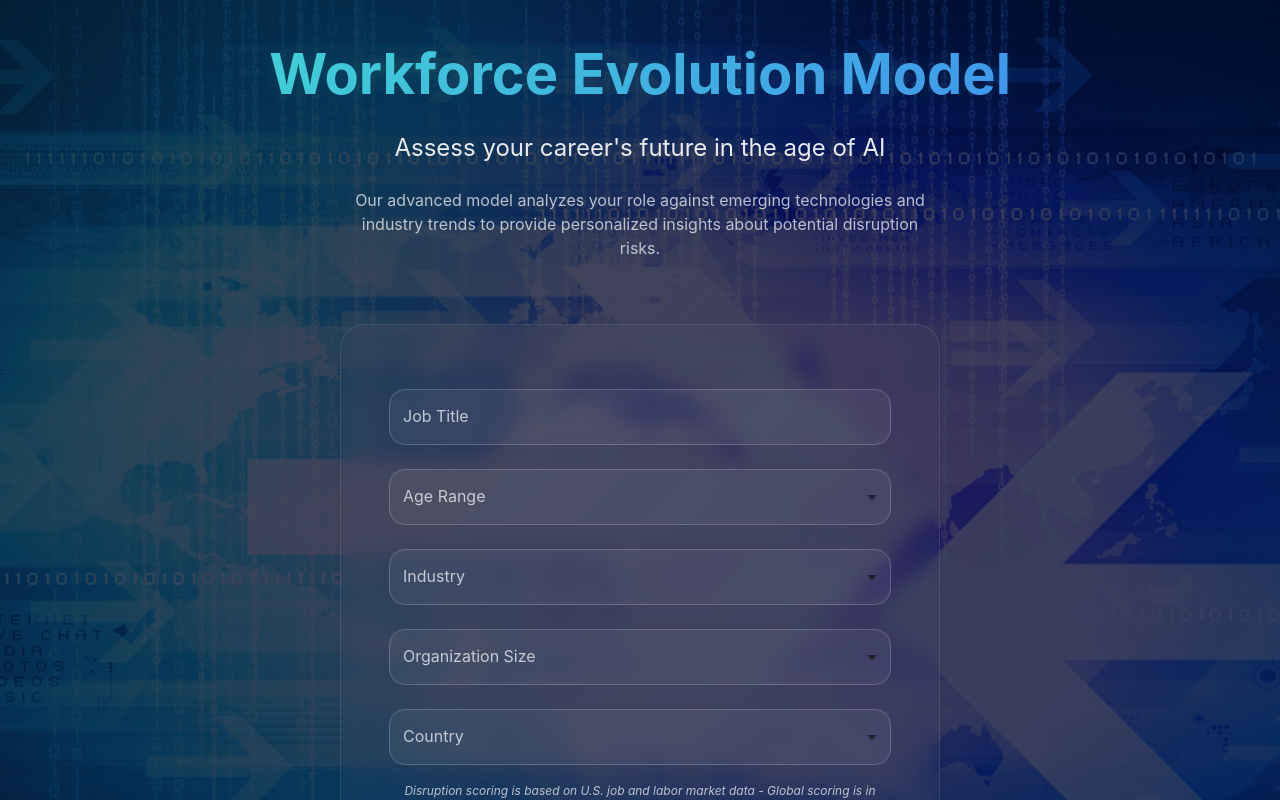
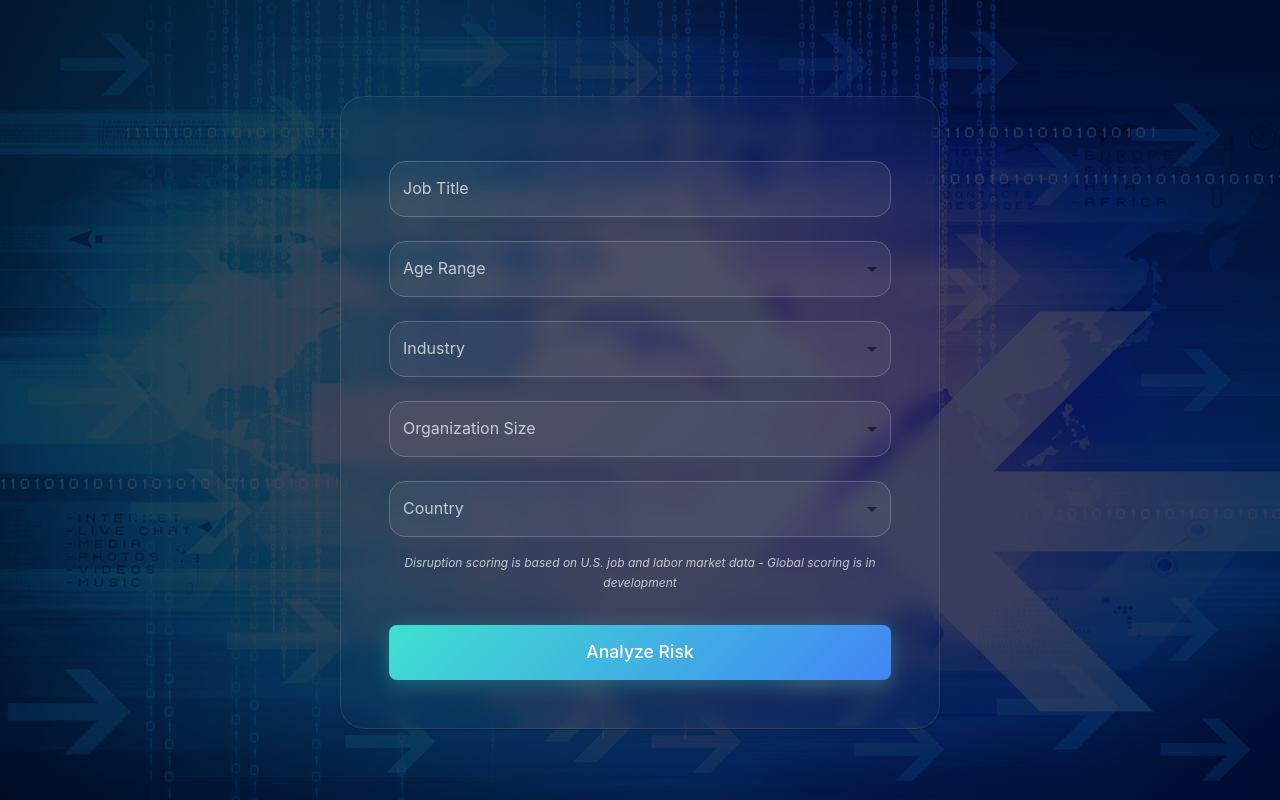
Before and after one commit to EGSPrompt/job-risk-analyzer, a Next.js app: page / in a window 1280 px wide. Shown: the top 800 px of the page. Built offline with nearby package versions, Linux system fonts and the light colour scheme.

Commit message:
Fix: premium page errors

```diff
--- a/src/pages/index.tsx
+++ b/src/pages/index.tsx
@@ -261,15 +261,6 @@ export default function Home() {
       }}>
         <Container maxWidth="lg">
           <HeroSection>
-            <StyledWEM>
-              Workforce Evolution Model
-            </StyledWEM>
-            <Typography variant="h5" sx={{ color: 'rgba(255, 255, 255, 0.9)', mb: 3 }}>
-              Assess your career&apos;s future in the age of AI
-            </Typography>
-            <Typography variant="body1" sx={{ color: 'rgba(255, 255, 255, 0.7)', maxWidth: 600, mx: 'auto', mb: 6 }}>
-              Our advanced model analyzes your role against emerging technologies and industry trends to provide personalized insights about potential disruption risks.
-            </Typography>
           </HeroSection>
           <FormContainer id="risk-assessment-form">
             <form onSubmit={handleSubmit}>
@@ -455,8 +446,8 @@ export default function Home() {
                 </Typography>
 
                 <PremiumSection>
-                  <Typography variant="h5" sx={{ mb: 2, color: 'white', textAlign: 'center' }}>
-                    Want deeper insights into your career risk?
+                  <Typography variant="h5" sx={{ mb: 2, color: '#6633ee', fontWeight: 600, textAlign: 'center' }}>
+                    Want to better understand your score, in-demand skills, and options for the future?
                   </Typography>
                   <Box sx={{ textAlign: 'center' }}>
                     <Link
```
